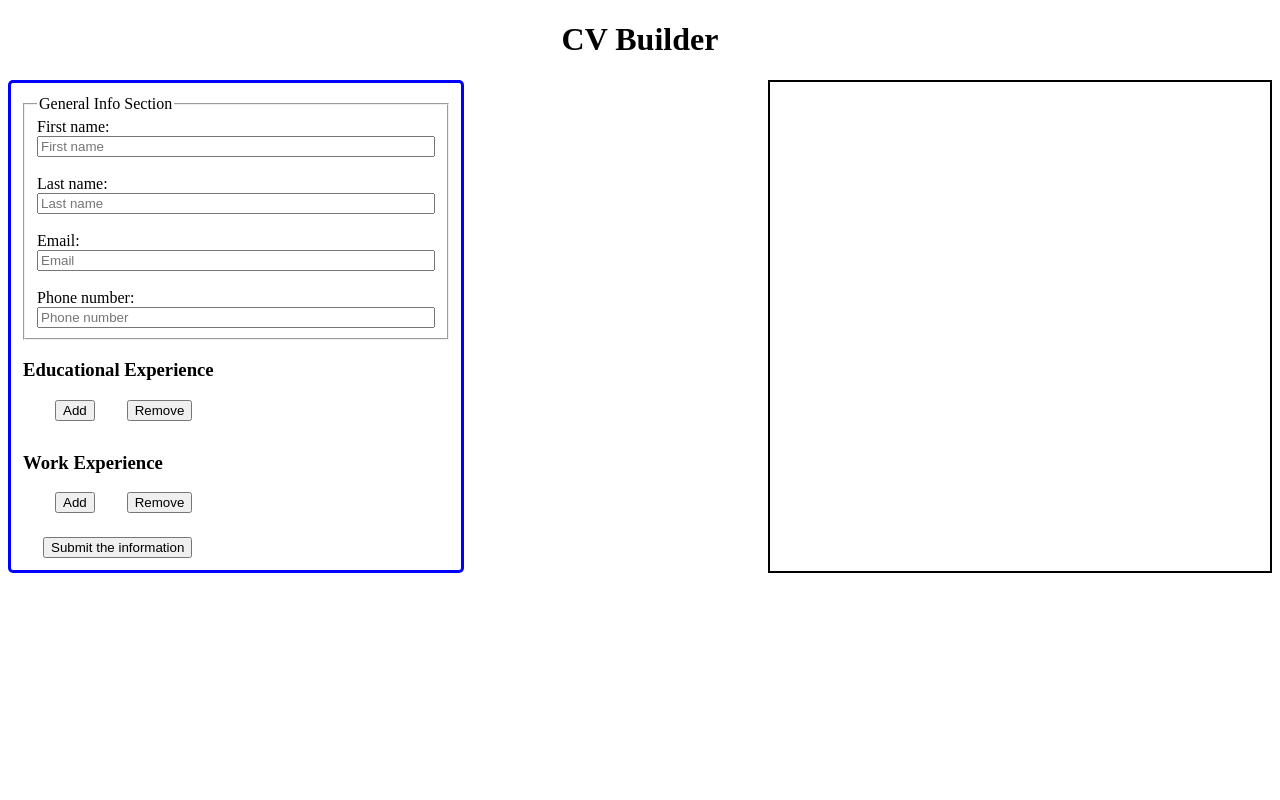
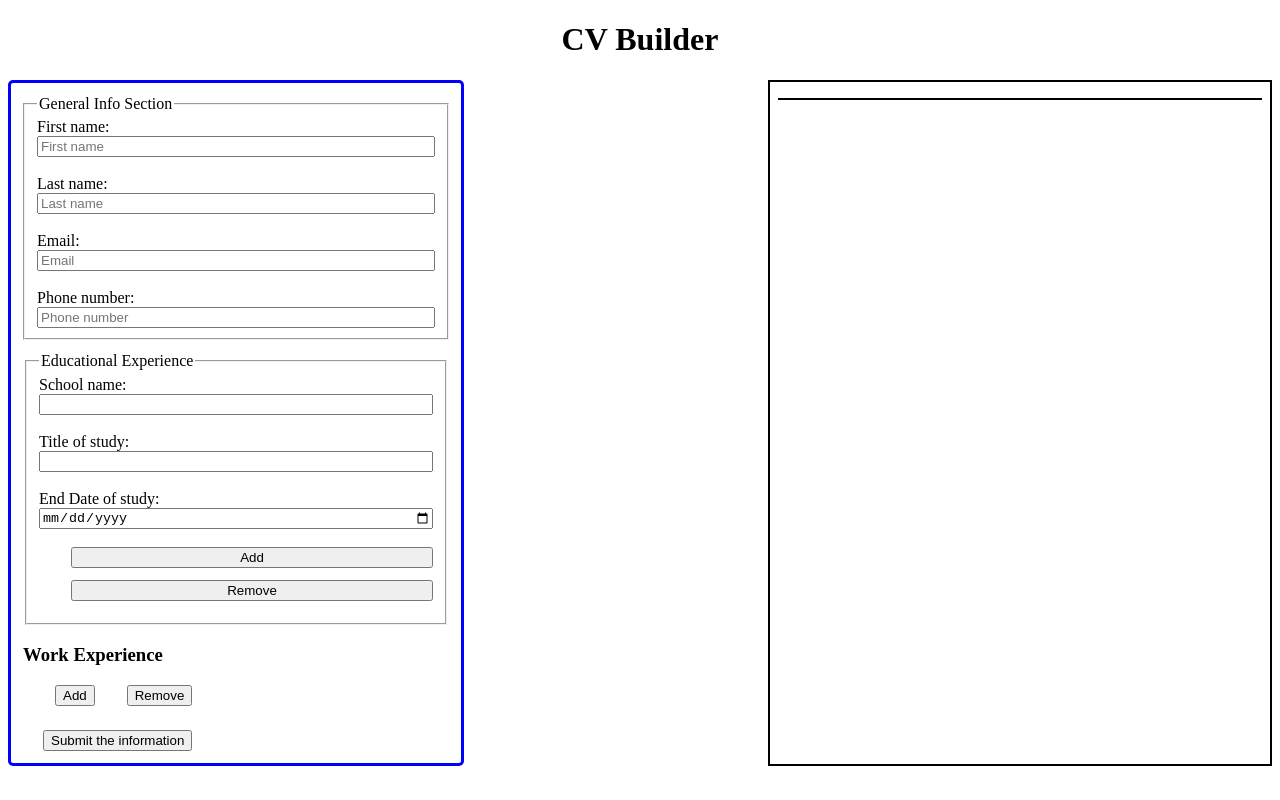
Before and after one commit to fahime10/CV-Project, a React (Create React App) app: page / in a window 1280 px wide. Built offline with nearby package versions, Linux system fonts and the light colour scheme.

Commit message:
Working on educational exp section

```diff
--- a/src/App.js
+++ b/src/App.js
@@ -4,6 +4,7 @@ import { GeneralInfo } from "./components/GeneralInfo";
 import { EduExp } from './components/EduExp';
 import { WorkExp } from './components/WorkExp';
 import { CVGenInfo } from './components/CVGenInfo';
+import { CVEduExp } from './components/CVEduExp';
 
 class App extends Component {
   constructor(props) {
@@ -18,6 +19,7 @@ class App extends Component {
       },
       eduExp: {
         school: {
+          id: 0,
           schoolName: "",
           titleStudy: "",
           endDateStudy: "",
@@ -37,6 +39,8 @@ class App extends Component {
     }
 
     this.onInputInfo = this.handleChangeInfo.bind(this);
+    this.onInputEdu = this.handleChangeEdu.bind(this);
+    this.onClickAddEdu = this.onClickAddEdu.bind(this);
 
   }
 
@@ -78,7 +82,83 @@ class App extends Component {
         },
       });
     }
-    console.log(this.state.genInfo);
+  }
+
+  handleChangeEdu(e) {
+    e.preventDefault();
+
+    if (e.target.id === "school-name") {
+      this.setState({
+        eduExp: {
+          school: {
+            id: this.state.eduExp.school.id,
+            schoolName: e.target.value,
+            titleStudy: this.state.eduExp.school.titleStudy,
+            endDateStudy: this.state.eduExp.school.endDateStudy,
+          },
+          schools: this.state.eduExp.schools,
+        },
+      });
+    } else if (e.target.id === "title-study") {
+      this.setState({
+        eduExp: {
+          school: {
+            id: this.state.eduExp.school.id,
+            schoolName: this.state.eduExp.school.schoolName,
+            titleStudy: e.target.value,
+            endDateStudy: this.state.eduExp.school.endDateStudy,
+          },
+          schools: this.state.eduExp.schools,
+        },
+      });
+    } else {
+      this.setState({
+        eduExp: {
+          school: {
+            id: this.state.eduExp.school.id,
+            schoolName: this.state.eduExp.school.schoolName,
+            titleStudy: this.state.eduExp.school.titleStudy,
+            endDateStudy: e.target.value,
+          },
+          schools: this.state.eduExp.schools,
+        },
+      });
+    }
+  }
+
+  onClickAddEdu(e) {
+    e.preventDefault();
+
+    const id = this.state.eduExp.school.id + 1;
+    // const schoolName = document.querySelector("#school-name").value;
+    // const titleStudy = document.querySelector("#title-study").value;
+    // const dateStudy = document.querySelector("#date-study").value;
+
+    this.setState({
+      eduExp: {
+        school: {
+          id: id,
+          schoolName: this.state.eduExp.school.schoolName,
+          titleStudy: this.state.eduExp.school.titleStudy,
+          endDateStudy: this.state.eduExp.school.endDateStudy,
+        },
+        schools: this.state.eduExp.schools.concat(this.state.eduExp.school),
+      },
+    });
+
+    // this.setState({
+    //   eduExp: {
+    //     school: {
+    //       id: this.state.eduExp.school.id,
+    //       schoolName: this.state.eduExp.school.schoolName,
+    //       titleStudy: this.state.eduExp.school.titleStudy,
+    //       endDateStudy: this.state.eduExp.school.endDateStudy,
+    //     },
+    //     schools: this.state.eduExp.schools.concat(this.state.eduExp.school),
+    //   },
+    // });
+    console.log(this.state.eduExp);
+    // console.log(this.state.eduExp.school);
   }
 
   render() {
@@ -89,7 +169,7 @@ class App extends Component {
         <div className="edit-form">
           <form>
           <GeneralInfo handleChangeInfo={this.onInputInfo} />
-          <EduExp />
+          <EduExp handleChangeEdu={this.onInputEdu} onClickAddEdu={this.onClickAddEdu} />
           <WorkExp />
           <button type="submit" className="submit-cv">Submit the information</button>
           </form>
@@ -97,6 +177,7 @@ class App extends Component {
         <div className="cv">
           <CVGenInfo firstName={this.state.genInfo.firstName} lastName={this.state.genInfo.lastName}
                       email={this.state.genInfo.email} phone={this.state.genInfo.phone} />
+          <CVEduExp eduExp={this.state.eduExp.schools} />
         </div>
       </div>
       </>
--- /dev/null
+++ b/src/components/CVEduExp.js
@@ -0,0 +1,20 @@
+import React, { Component } from "react";
+
+export class CVEduExp extends Component {
+    render() {
+        const { schools } = this.props;
+        return(
+            <div className="cv-edu">
+                {/* {schools.map((school) => {
+                    return (
+                        <div className="school">
+                            <p>{school.schoolName}</p>
+                            <p>{school.titleStudy}</p>
+                            <p>{school.endDateStudy}</p>
+                        </div>
+                    );
+                })} */}
+            </div>
+        );
+    }
+}
--- a/src/components/CVGenInfo.js
+++ b/src/components/CVGenInfo.js
@@ -1,7 +1,6 @@
 import React, { Component } from "react";
 
 export class CVGenInfo extends Component {
-
     render() {
         const { firstName, lastName, email, phone } = this.props;
         return (
--- a/src/components/EduExp.js
+++ b/src/components/EduExp.js
@@ -1,73 +1,143 @@
 import React, { Component } from "react";
 
-let counter = 0;
+export class EduExp extends Component {
 
-export class EduExp extends Component {
+    // addStudy(e) {
+    //     e.preventDefault();
+    //     const { onClickAddEdu } = this.props;
+
+    //     let count = this.state.counter + 1;
+
+    //     this.setState({
+    //         counter: count,
+    //     });
+
+    //     onClickAddEdu();
+
+
+        // const fieldset = document.createElement("fieldset");
+        // fieldset.classList.add("edu-exp");
+        // fieldset.id = "edu-" + this.state.counter;
+        // const legend = document.createElement("legend");
+        // legend.textContent = "Educational Experience";
+        // fieldset.append(legend);
+
+        // const breakLine = document.createElement("br");
+
+        // const labelForSchoolName = document.createElement("label");
+        // labelForSchoolName.setAttribute("id", "school-name-" + this.state.counter);
+        // labelForSchoolName.textContent = "School name: ";
+
+        // const inputForSchoolName = document.createElement("input");
+        // inputForSchoolName.setAttribute("type", "text");
+        // inputForSchoolName.setAttribute("id", "school-name-" + this.state.counter);
+        // inputForSchoolName.append(breakLine);
+
+        // const labelForTitleStudy = document.createElement("label");
+        // labelForTitleStudy.setAttribute("id", "title-study-" + this.state.counter);
+        // labelForTitleStudy.textContent = "Title of study: ";
+
+        // const inputForTitleStudy = document.createElement("input");
+        // inputForTitleStudy.setAttribute("type", "text");
+        // inputForTitleStudy.setAttribute("id", "title-study-" + this.state.counter);
+        // inputForTitleStudy.append(breakLine);
+
+        // const labelForEndDate = document.createElement("label");
+        // labelForEndDate.setAttribute("id", "end-date-" + this.state.counter);
+        // labelForEndDate.textContent = "End date of study: (leave blank if not finished)";
+
+        // const inputForEndDate = document.createElement("input");
+        // inputForEndDate.setAttribute("type", "date");
+        // inputForEndDate.setAttribute("id", "end-date-" + this.state.counter);
+        // inputForEndDate.append(breakLine);
+
+        // const submitBtn = document.createElement("button");
+        // submitBtn.textContent = "Submit this tile";
+        // submitBtn.id = "submit-edu-" + this.state.counter;
+
+        // fieldset.append(labelForSchoolName, inputForSchoolName,
+        //                 labelForTitleStudy, inputForTitleStudy,
+        //                 labelForEndDate, inputForEndDate,
+        //                 submitBtn);
+
+        // document.querySelector(".edu").append(fieldset);
+
+        // buildOnCV();
+    // }
+
+    // removeStudy(e) {
+    //     if (this.state.counter > 0) {
+    //         e.preventDefault();
+    //         let count = this.state.counter - 1;
+
+    //         // document.getElementById(`edu-${this.state.counter}`).remove();
+
+    //         // removeFromCV(this.state.counter);
+    //         this.setState({
+    //             counter: count,
+    //         });
+    //     }
+    // }
+
     render() {
+        const { handleChangeEdu, onClickAddEdu } = this.props;
+
         return (
             <>
             <div className="edu">
-                <h3>Educational Experience</h3>
-                <button type="button" className="add-edu" onClick={addStudy}>Add</button>
-                <button type="button" className="remove-edu" onClick={removeStudy}>Remove</button>
+                {/* <h3>Educational Experience</h3>
+                <button type="button" className="add-edu" onClick={this.addStudy}>Add</button>
+                <button type="button" className="remove-edu" onClick={this.removeStudy}>Remove</button> */}
+                <fieldset>
+                <legend>Educational Experience</legend>
+                <label htmlFor="school-name">School name: </label>
+                <input
+                    type="text"
+                    id="school-name"
+                    onChange={handleChangeEdu}
+                />
+                <br />
+                <label htmlFor="title-study">Title of study: </label>
+                <input
+                    type="text"
+                    id="title-study"
+                    onChange={handleChangeEdu}
+                />
+                <br />
+                <label htmlFor="date-study">End Date of study: </label>
+                <input
+                    type="date"
+                    id="date-study"
+                    onChange={handleChangeEdu}
+                />
+                <br />
+                <button type="button" className="add-edu" onClick={onClickAddEdu}>Add</button>
+                <button type="button" className="remove-edu">Remove</button>
+            </fieldset>
             </div>
             </>
         );
     }
 }
 
-function addStudy(e) {
-    e.preventDefault();
-    counter++;
+// function buildOnCV() {
+//     const div = document.createElement("div");
+//     div.classList.add("school-" + counter);
 
-    const fieldset = document.createElement("fieldset");
-    fieldset.classList.add("edu-exp");
-    fieldset.id = "edu-" + counter;
-    const legend = document.createElement("legend");
-    legend.textContent = "Educational Experience";
-    fieldset.append(legend);
+//     const p1 = document.createElement("p");
+//     p1.id = "edu-" + counter;
 
-    const breakLine = document.createElement("br");
+//     const p2 = document.createElement("p");
+//     p2.id = "edu-" + counter;
 
-    const labelForSchoolName = document.createElement("label");
-    labelForSchoolName.setAttribute("id", "school-name");
-    labelForSchoolName.textContent = "School name: ";
+//     const p3 = document.createElement("p");
+//     p3.id = "edu-" + counter;
 
-    const inputForSchoolName = document.createElement("input");
-    inputForSchoolName.setAttribute("type", "text");
-    inputForSchoolName.setAttribute("id", "school-name");
-    inputForSchoolName.append(breakLine);
+//     div.append(p1, p2, p3);
 
-    const labelForTitleStudy = document.createElement("label");
-    labelForTitleStudy.setAttribute("id", "title-study");
-    labelForTitleStudy.textContent = "Title of study: ";
+//     document.querySelector(".cv-edu").append(div);
+// }
 
-    const inputForTitleStudy = document.createElement("input");
-    inputForTitleStudy.setAttribute("type", "text");
-    inputForTitleStudy.setAttribute("id", "title-study");
-    inputForTitleStudy.append(breakLine);
-
-    const labelForEndDate = document.createElement("label");
-    labelForEndDate.setAttribute("id", "end-date");
-    labelForEndDate.textContent = "End date of study: (leave blank if not finished)";
-
-    const inputForEndDate = document.createElement("input");
-    inputForEndDate.setAttribute("type", "date");
-    inputForEndDate.setAttribute("id", "end-date");
-    inputForEndDate.append(breakLine);
-
-    fieldset.append(labelForSchoolName, inputForSchoolName,
-                    labelForTitleStudy, inputForTitleStudy,
-                    labelForEndDate, inputForEndDate);
-
-    document.querySelector(".edu").append(fieldset);
-}
-
-function removeStudy(e) {
-    if (counter > 0) {
-        e.preventDefault();
-
-        document.getElementById(`edu-${counter}`).remove();
-        counter--;
-    }
-}
+// function removeFromCV(counter) {
+//     document.querySelector(".school-" + counter).remove();
+// }
--- a/src/styles/main.css
+++ b/src/styles/main.css
@@ -44,4 +44,5 @@ fieldset {
 .gen-info {
   text-align: end;
   margin: 0.5rem;
+  border-bottom: 2px solid black;
 }
```
